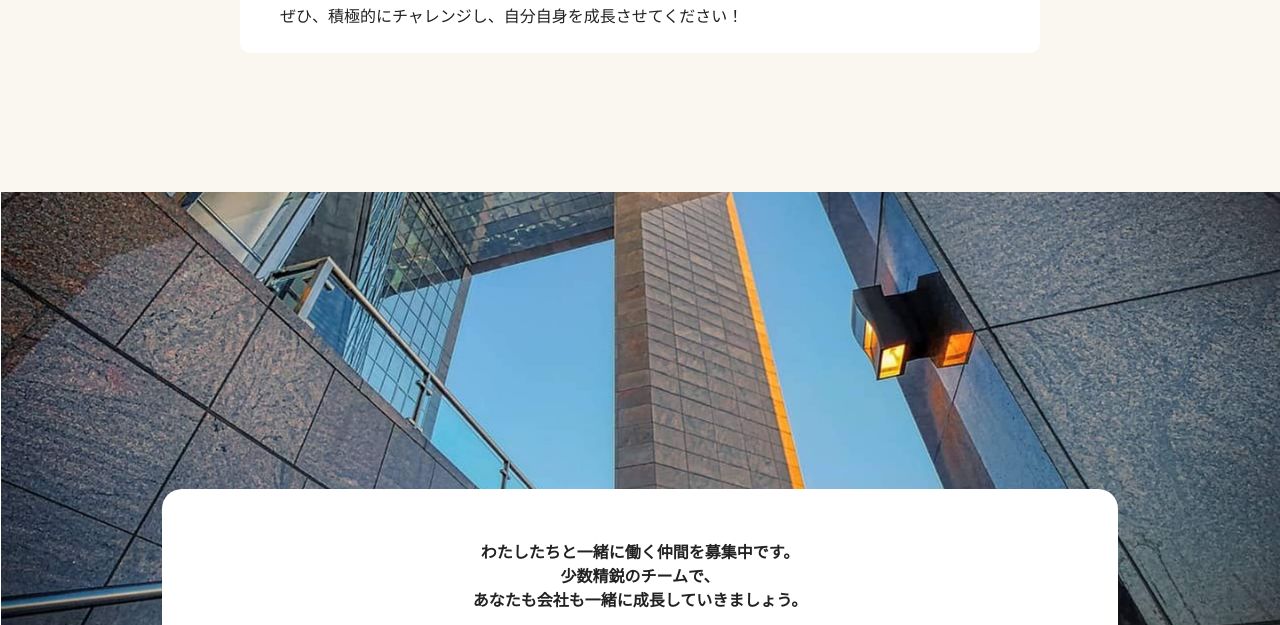
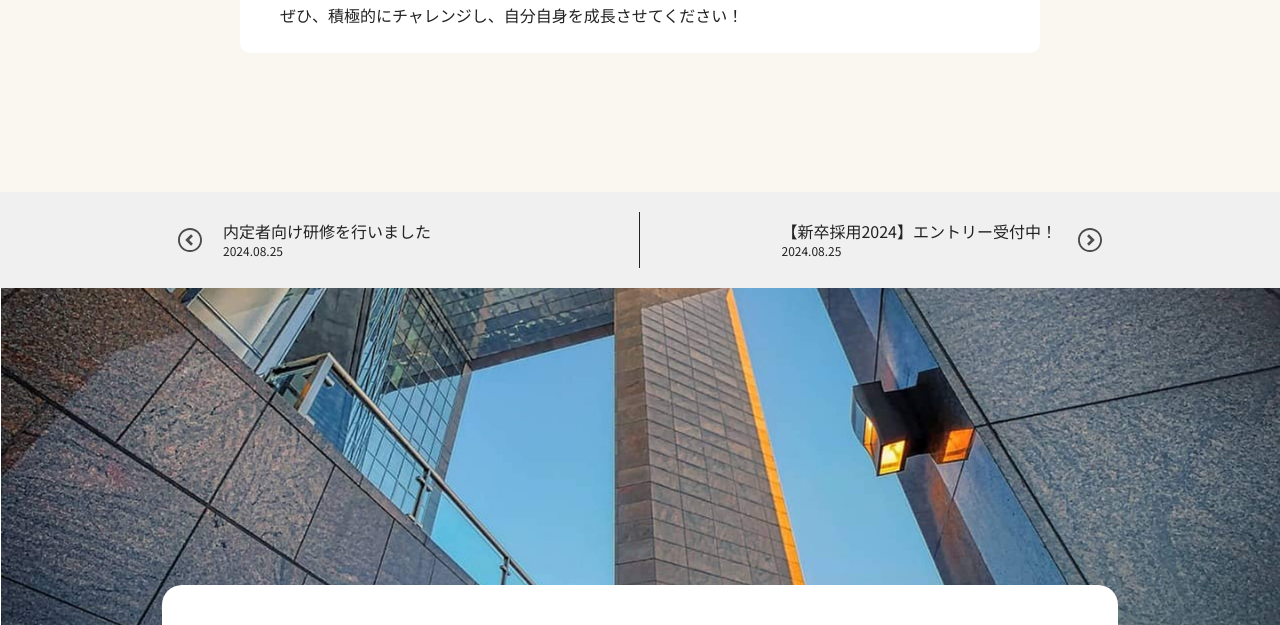
Before and after one commit to Yosshiii43/tetote, a PHP site: page /single-blog.html in a window 1280 px wide. Shown: the part 1654-2279 px from the top of the page. Run offline with PHP 8.4, Linux system fonts and the light colour scheme; style sheets or scripts are compiled from the project's sources; some web fonts are replaced.

Commit message:
add:single-blog navLinks

```diff
--- /dev/null
+++ b/scss/object/component/_navLinks.scss
@@ -0,0 +1,76 @@
+/******************************
+navLinks
+******************************/
+@use "../../foundation/forwards" as *;
+@use "sass:math";
+
+.c-navLinks {
+  display: flex;
+  align-items: center;
+  justify-content: space-between;
+
+  &__prev,
+  &__next {
+    flex-basis: 50%;
+    padding-block: rem(11);
+    a{
+      display: flex;
+      align-items: center;
+      gap: rclamp(12, 21, 375, 768);
+      .c-navLinks__label {
+        flex-basis: calc((100vw - var(--inner-pl) - var(--inner-pr)) * 0.5 - rclamp(18, 24, 375, 768) - rclamp(12, 21, 375, 768));
+        max-width: fit-content;
+        display: flex;
+        flex-direction: column;
+        justify-content: center;
+        gap: rem(6);
+
+        span:first-child {
+          line-height: 1;
+        }
+        span:last-child {
+          font-size: rem(12);
+          line-height: 1;
+          width: 100%;
+          }
+      }
+    }
+  }
+
+  &__prev {
+    border-right: 1px solid $color-text;
+    a {
+      justify-content: flex-start;
+      padding-right: rclamp(12, 21, 375, 768);
+      &::before {
+        content: "";
+        display: block;
+        width: rclamp(18, 24, 375, 768);
+        height: rclamp(18, 24, 375, 768);
+        background: url(/img/icon_left.svg) no-repeat center/contain;
+      }
+
+      .c-navLinks__label {
+        align-items: flex-start;
+      }
+    }
+  }
+
+    &__next {
+    a {
+      justify-content: flex-end;
+      padding-left: rclamp(12, 21, 375, 768);
+      &::after {
+        content: "";
+        display: block;
+        width: rclamp(18, 24, 375, 768);
+        height: rclamp(18, 24, 375, 768);
+        background: url(/img/icon_right.svg) no-repeat center/contain;
+      }
+
+      .c-navLinks__label {
+        align-items: flex-end;
+      }
+    }
+  }
+}
--- a/scss/object/project/_singleBlog.scss
+++ b/scss/object/project/_singleBlog.scss
@@ -95,4 +95,16 @@ shingle blog
       }
     }
   }
+
+  &__nav {
+    background-color: $color-paleGray;
+    .l-inner--lower {
+      padding-top: rem(20);
+      padding-bottom: rem(20);
+      @include mq(pc) {
+        padding-left: rem(50);
+        padding-right: rem(50);
+      }
+    }
+  }
 }
--- a/scss/style.scss
+++ b/scss/style.scss
@@ -17,6 +17,7 @@
 @use "object/component/lowerSectionTitle";
 @use "object/component/blogUnit";
 @use "object/component/pagenation";
+@use "object/component/navLinks";
 
 
 //project
--- a/single-blog.html
+++ b/single-blog.html
@@ -81,14 +81,14 @@
     </div><!-- .l-main__head .p-main__head-->
 
     <div class="l-main__body ">
-      <div class="l-inner--800 p-shingleBlog__inner">
-        <div class="p-shingleBlog__contents">
-          <div class="p-shingleBlog__head">
-            <p class="p-shingleBlog__category">社内研修</p>
-            <p class="p-shingleBlog__date">2025.03.25</p>
+      <div class="l-inner--800 p-singleBlog__inner">
+        <div class="p-singleBlog__contents">
+          <div class="p-singleBlog__head">
+            <p class="p-singleBlog__category">社内研修</p>
+            <p class="p-singleBlog__date">2025.03.25</p>
           </div>
-          <h1 class="p-shingleBlog__title">新入社員向けに、入社前研修を行いました。</h1>
-          <img class="p-shingleBlog__img" src="/img/img_blog1.jpg" alt="研修会場で話す女性講師">
+          <h1 class="p-singleBlog__title">新入社員向けに、入社前研修を行いました。</h1>
+          <img class="p-singleBlog__img" src="/img/img_blog1.jpg" alt="研修会場で話す女性講師">
           <p>2023年3月25日、新入社員を対象とした入社前研修を実施しました。<br>
             今回の研修では、社会人としての基礎知識やビジネスマナー、当社の事業内容や社風について学びました。</p>
           <h2>研修内容</h2>
@@ -111,8 +111,31 @@
           <p>今回の研修で学んだことを活かして、新入社員の皆さんが、一人前の社会人として成長していくことを期待しています。<br>
               当社は、新入社員の皆さんが、自分の能力を最大限に発揮できる環境を提供します。<br>
               ぜひ、積極的にチャレンジし、自分自身を成長させてください！</p>
-        </div><!-- p-shingleBlog__contents -->
-      </div><!-- l-inner--800 p-shingleBlog__inner-->
+        </div><!-- p-singleBlog__contents -->
+      </div><!-- l-inner--800 p-singleBlog__inner-->
+
+      <div class="p-singleBlog__nav">
+        <div class="l-inner--lower">
+          <ul class="c-navLinks">
+            <li class="c-navLinks__prev">
+              <a href="@@後で設定@@">
+                <span class="c-navLinks__label">
+                  <span>内定者向け研修を行いました</span>
+                  <span>2024.08.25</span>
+                </span>
+              </a>
+            </li>
+            <li class="c-navLinks__next">
+              <a href="@@後で設定@@">
+                <span class="c-navLinks__label">
+                  <span>【新卒採用2024】エントリー受付中！</span>
+                  <span>2024.08.25</span>
+                </span>
+              </a>
+            </li>
+          </ul>
+        </div>
+      </div>
     </div><!-- l-main__body -->
   </main>
 
```
Also changed, not shown: other parts of scss/object/project/_singleBlog.scss (+13 -13 lines), img/icon_left.svg (added), img/icon_right.svg (added).
